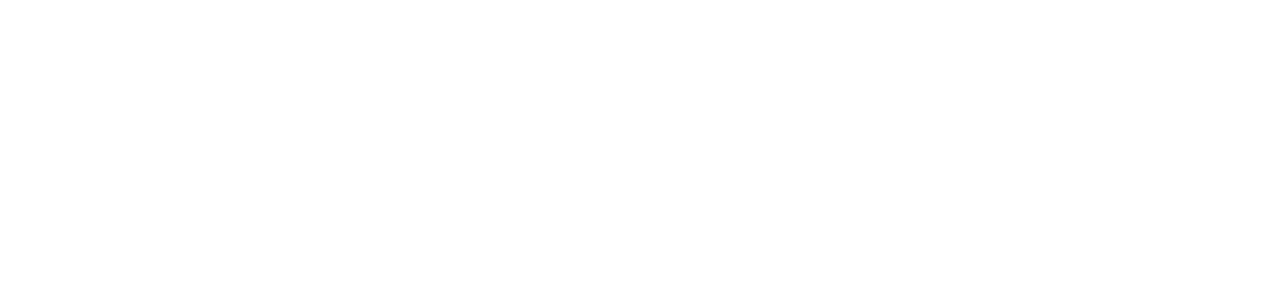
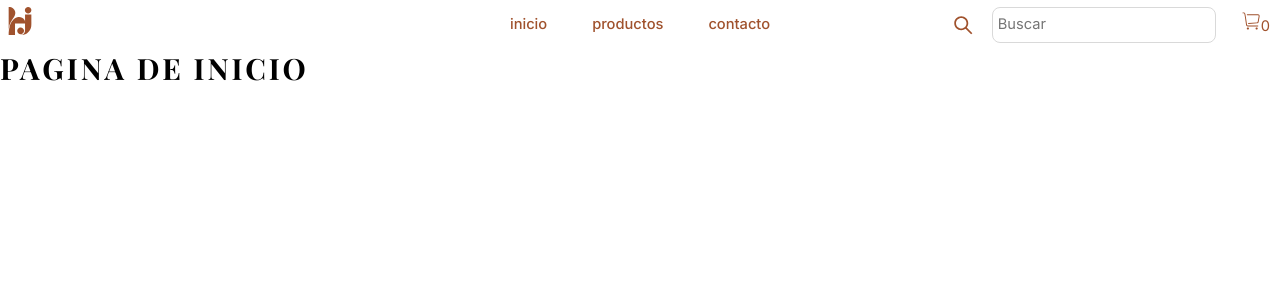
Before and after one commit to JeronimoCortez/HermanosJotaV1, a React (Create React App) app in the folder client/: page / in a window 1280 px wide. Shown: the top 300 px of the page. Built offline with nearby package versions, Linux system fonts and the light colour scheme.

Commit message:
agregando contenido al App.js

```diff
--- a/client/src/App.js
+++ b/client/src/App.js
@@ -1,7 +1,22 @@
 import "./App.css";
+import ProductPage from "../src/components/screen/ProductPage";
+import { useState } from "react";
+import Navbar from "./components/ui/navbar/Navbar";
 
 function App() {
-  return <div className="App"></div>;
+  const [id, setId] = useState(undefined);
+  const [pagina, setPagina] = useState("inicio");
+  return (
+    <div className="App">
+      <Navbar setPagina={setPagina} />
+      {pagina === "inicio" && <h1>Pagina de inicio</h1>}
+      {pagina === "productos" && (
+        <ProductPage setId={setId} setPagina={setPagina} />
+      )}
+      {pagina === "detalle" && <h1>{`Viendo producto ${id}`}</h1>}
+      {pagina === "contacto" && <h1>Pagina de contacto</h1>}
+    </div>
+  );
 }
 
 export default App;
```
